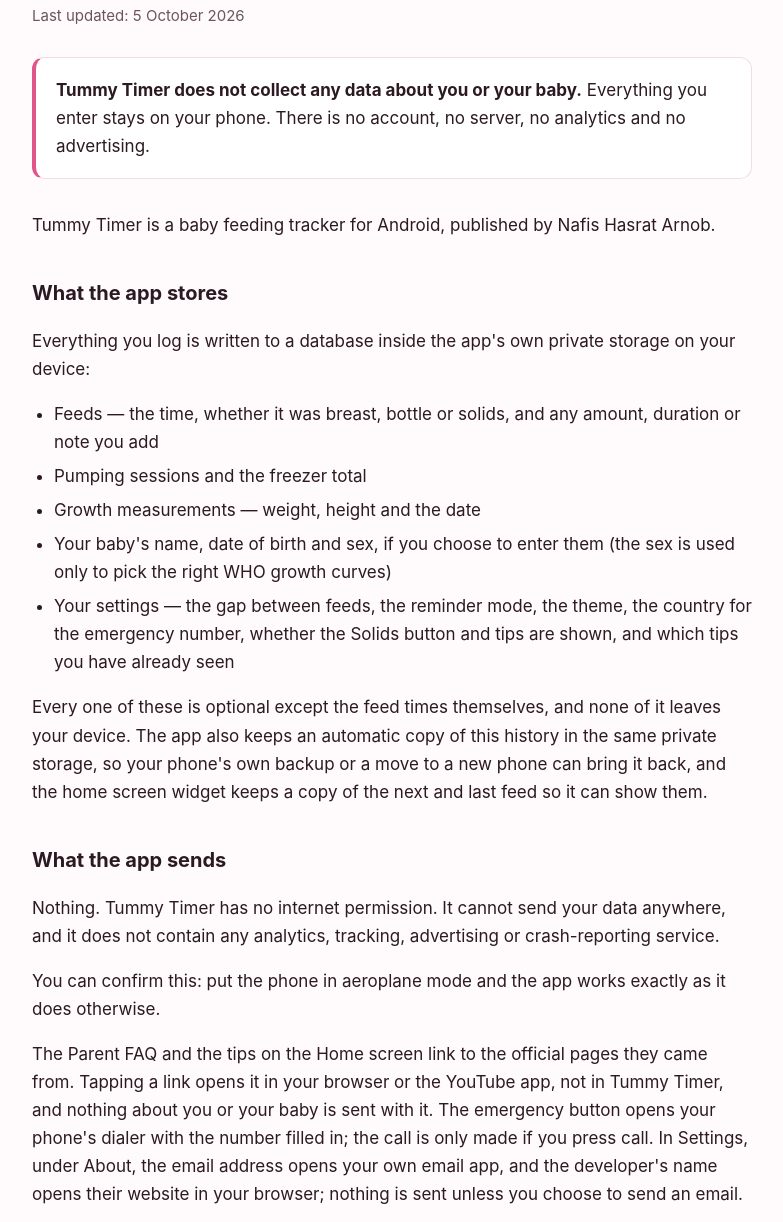
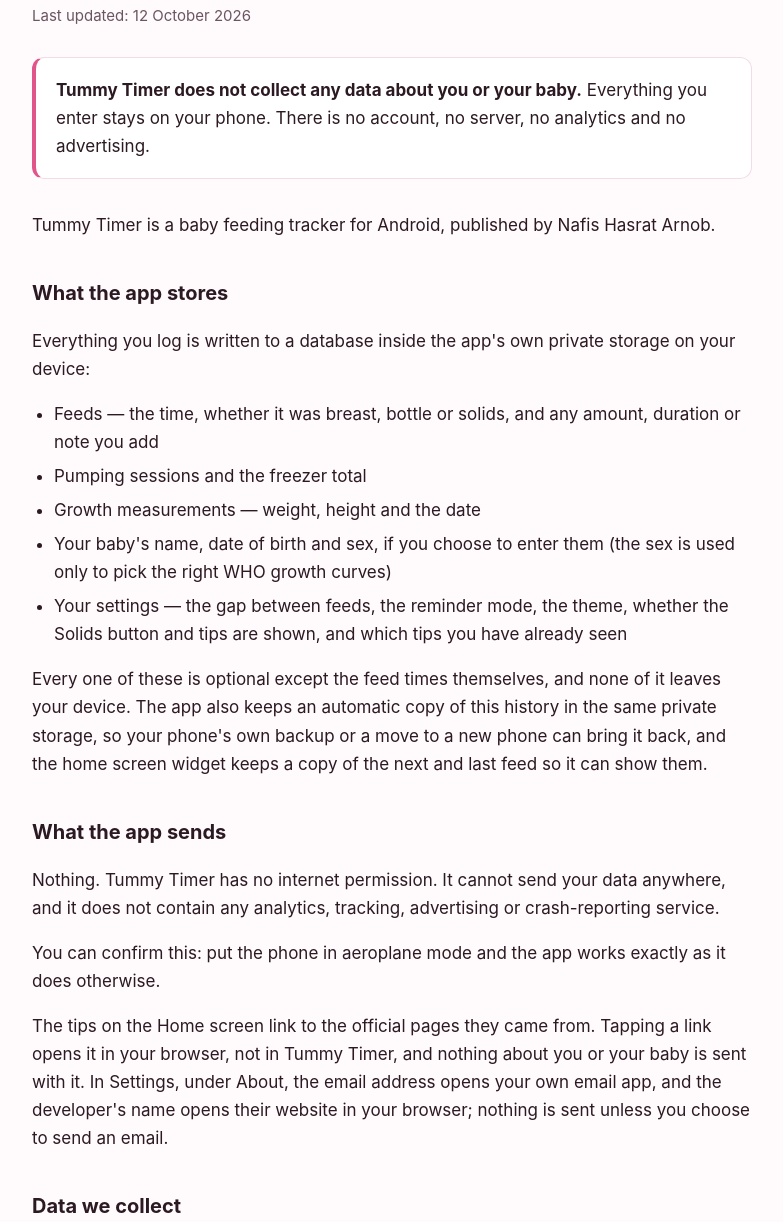
Before and after one commit to arnb13/tummy-timer-privacy, a plain HTML site: page index.html in a window 1280 px wide. Shown: the part 78-1300 px from the top of the page, without its empty margins (248-1031 px from the left). Drawn offline with Linux system fonts and the light colour scheme.

Commit message:
Revise privacy policy details and last updated date
Updated the last updated date and modified privacy policy text for clarity.

```diff
--- a/index.html
+++ b/index.html
@@ -49,7 +49,7 @@
 <main>
 
 <h1>Privacy Policy — Tummy Timer</h1>
-<p class="updated">Last updated: 5 October 2026</p>
+<p class="updated">Last updated: 12 October 2026</p>
 
 <div class="lede">
   <strong>Tummy Timer does not collect any data about you or your baby.</strong>
@@ -67,7 +67,7 @@
   <li>Pumping sessions and the freezer total</li>
   <li>Growth measurements — weight, height and the date</li>
   <li>Your baby's name, date of birth and sex, if you choose to enter them (the sex is used only to pick the right WHO growth curves)</li>
-  <li>Your settings — the gap between feeds, the reminder mode, the theme, the country for the emergency number, whether the Solids button and tips are shown, and which tips you have already seen</li>
+  <li>Your settings — the gap between feeds, the reminder mode, the theme, whether the Solids button and tips are shown, and which tips you have already seen</li>
 </ul>
 <p>Every one of these is optional except the feed times themselves, and none of
 it leaves your device. The app also keeps an automatic copy of this history in
@@ -81,11 +81,9 @@
 crash-reporting service.</p>
 <p>You can confirm this: put the phone in aeroplane mode and the app works
 exactly as it does otherwise.</p>
-<p>The Parent FAQ and the tips on the Home screen link to the official pages
-they came from. Tapping a link opens it in your browser or the YouTube app,
-not in Tummy Timer, and nothing about you or your baby is sent with it. The
-emergency button opens your phone's dialer with the number filled in; the
-call is only made if you press call. In Settings, under About, the email
+<p>The tips on the Home screen link to the official pages they came from.
+Tapping a link opens it in your browser, not in Tummy Timer, and nothing
+about you or your baby is sent with it. In Settings, under About, the email
 address opens your own email app, and the developer's name opens their
 website in your browser; nothing is sent unless you choose to send an email.</p>
 
```
